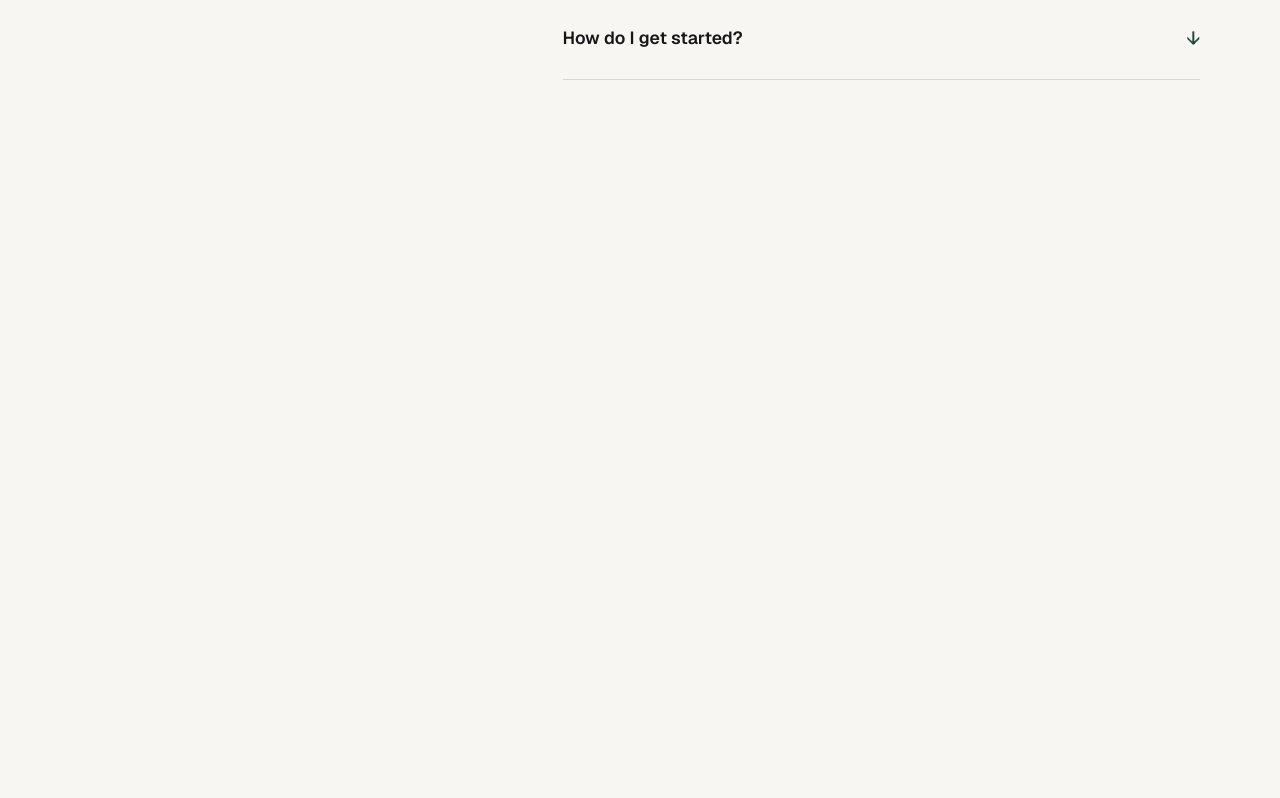
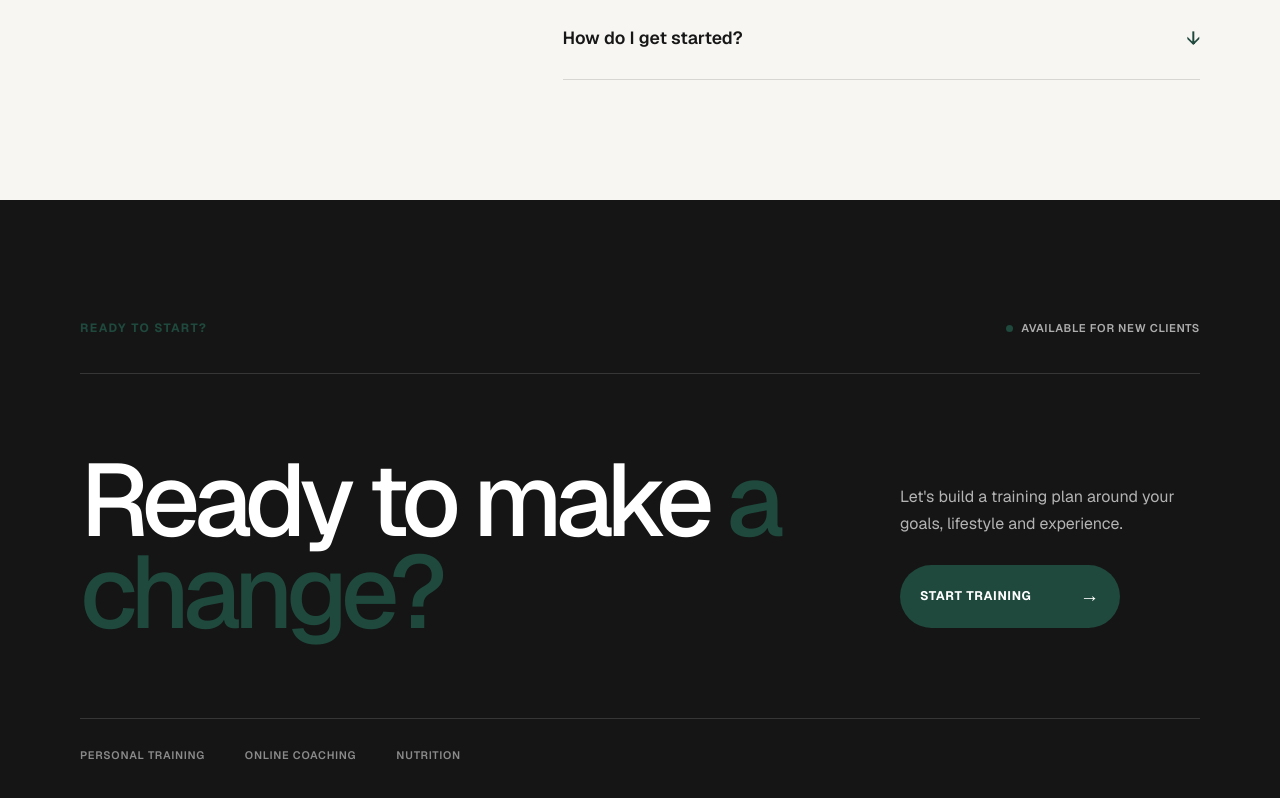
Before and after one commit to JenyaLinx/online-coach-uk, a Next.js app: page / in a window 1280 px wide. Shown: the part 8362-9160 px from the top of the page. Before the commit the page ends 8562 px from the top, so only its background shows below. Built offline with nearby package versions, Linux system fonts and the light colour scheme.

Commit message:
add contact section

```diff
--- a/app/globals.css
+++ b/app/globals.css
@@ -2445,3 +2445,222 @@ margin-bottom: 18px;
     opacity: 1;
   }
 }
+
+/* =========================
+   Contact CTA
+========================= */
+
+.contact-cta {
+  background: #151515;
+  color: #ffffff;
+
+  padding: 80px 0;
+}
+
+.contact-cta-inner {
+  display: flex;
+  flex-direction: column;
+}
+
+.contact-cta-top {
+  display: flex;
+  align-items: center;
+  justify-content: space-between;
+  gap: 24px;
+
+  padding-bottom: 36px;
+
+  border-bottom: 1px solid rgba(255, 255, 255, 0.14);
+}
+
+.contact-eyebrow {
+  margin: 0;
+  color: var(--accent);
+}
+
+.contact-availability {
+  display: flex;
+  align-items: center;
+  gap: 8px;
+
+  margin: 0;
+
+  color: rgba(255, 255, 255, 0.65);
+
+  font-size: 0.7rem;
+  font-weight: 600;
+  letter-spacing: 0.06em;
+  text-transform: uppercase;
+}
+
+.availability-dot {
+  width: 7px;
+  height: 7px;
+
+  flex-shrink: 0;
+
+  background: var(--accent);
+  border-radius: 50%;
+}
+
+
+/* MAIN CONTENT */
+
+.contact-cta-content {
+  display: grid;
+  gap: 36px;
+
+  padding: 52px 0;
+}
+
+.contact-cta-content h2 {
+  max-width: 900px;
+
+  margin: 0;
+
+  color: #ffffff;
+
+  font-size: clamp(3.2rem, 14vw, 6rem);
+  font-weight: 500;
+  line-height: 0.9;
+  letter-spacing: -0.065em;
+}
+
+.contact-cta-content h2 span {
+  color: var(--accent);
+}
+
+.contact-cta-action {
+  display: flex;
+  flex-direction: column;
+  align-items: flex-start;
+  gap: 28px;
+}
+
+.contact-cta-action p {
+  max-width: 440px;
+
+  margin: 0;
+
+  color: rgba(255, 255, 255, 0.68);
+
+  font-size: 1rem;
+  line-height: 1.7;
+}
+
+
+/* BUTTON */
+
+.contact-cta-button {
+  display: inline-flex;
+  align-items: center;
+  justify-content: space-between;
+  gap: 40px;
+
+  min-width: 220px;
+
+  padding: 17px 20px;
+
+  background: var(--accent);
+  color: #ffffff;
+
+  border-radius: 999px;
+
+  font-size: 0.78rem;
+  font-weight: 700;
+  letter-spacing: 0.06em;
+  text-decoration: none;
+  text-transform: uppercase;
+
+  transition:
+    transform 180ms ease,
+    opacity 180ms ease;
+}
+
+.contact-cta-button span {
+  font-size: 1.2rem;
+
+  transition: transform 180ms ease;
+}
+
+
+/* BOTTOM */
+
+.contact-cta-bottom {
+  display: flex;
+  flex-wrap: wrap;
+  gap: 12px 24px;
+
+  padding-top: 28px;
+
+  border-top: 1px solid rgba(255, 255, 255, 0.14);
+}
+
+.contact-cta-bottom span {
+  color: rgba(255, 255, 255, 0.5);
+
+  font-size: 0.68rem;
+  font-weight: 600;
+  letter-spacing: 0.07em;
+  text-transform: uppercase;
+}
+
+
+/* HOVER */
+
+@media (hover: hover) {
+  .contact-cta-button:hover {
+    transform: translateY(-2px);
+  }
+
+  .contact-cta-button:hover span {
+    transform: translateX(4px);
+  }
+}
+
+
+/* TABLET */
+
+@media (min-width: 768px) {
+  .contact-cta {
+    padding: 100px 0;
+  }
+
+  .contact-cta-content {
+    padding: 64px 0;
+  }
+
+  .contact-cta-content h2 {
+    font-size: clamp(5rem, 10vw, 7.5rem);
+  }
+}
+
+
+/* DESKTOP */
+
+@media (min-width: 1024px) {
+  .contact-cta {
+    padding: 120px 0;
+  }
+
+  .contact-cta-content {
+    grid-template-columns: minmax(0, 1.45fr) minmax(300px, 0.55fr);
+    gap: 80px;
+
+    align-items: end;
+
+    padding: 80px 0;
+  }
+
+  .contact-cta-content h2 {
+    font-size: clamp(5.5rem, 8vw, 8.5rem);
+  }
+
+  .contact-cta-action {
+    padding-bottom: 10px;
+  }
+
+  .contact-cta-bottom {
+    gap: 40px;
+  }
+}
--- a/app/page.tsx
+++ b/app/page.tsx
@@ -786,6 +786,46 @@ export default function Home() {
             </div>
           </div>
         </section>
+        {/* CONTACT CTA */}
+        <section id="contact" className="contact-cta">
+          <div className="container">
+            <div className="contact-cta-inner">
+              <div className="contact-cta-top">
+                <p className="eyebrow contact-eyebrow">Ready to start?</p>
+
+                <p className="contact-availability">
+                  <span className="availability-dot" />
+                  Available for new clients
+                </p>
+              </div>
+
+              <div className="contact-cta-content">
+                <h2>
+                  Ready to make
+                  <span> a change?</span>
+                </h2>
+
+                <div className="contact-cta-action">
+                  <p>
+                    Let&apos;s build a training plan around your goals,
+                    lifestyle and experience.
+                  </p>
+
+                  <a href="#contact-links" className="contact-cta-button">
+                    Start training
+                    <span aria-hidden="true">→</span>
+                  </a>
+                </div>
+              </div>
+
+              <div className="contact-cta-bottom" id="contact-links">
+                <span>Personal Training</span>
+                <span>Online Coaching</span>
+                <span>Nutrition</span>
+              </div>
+            </div>
+          </div>
+        </section>
       </main>
 
       <SocialMenu />
```
